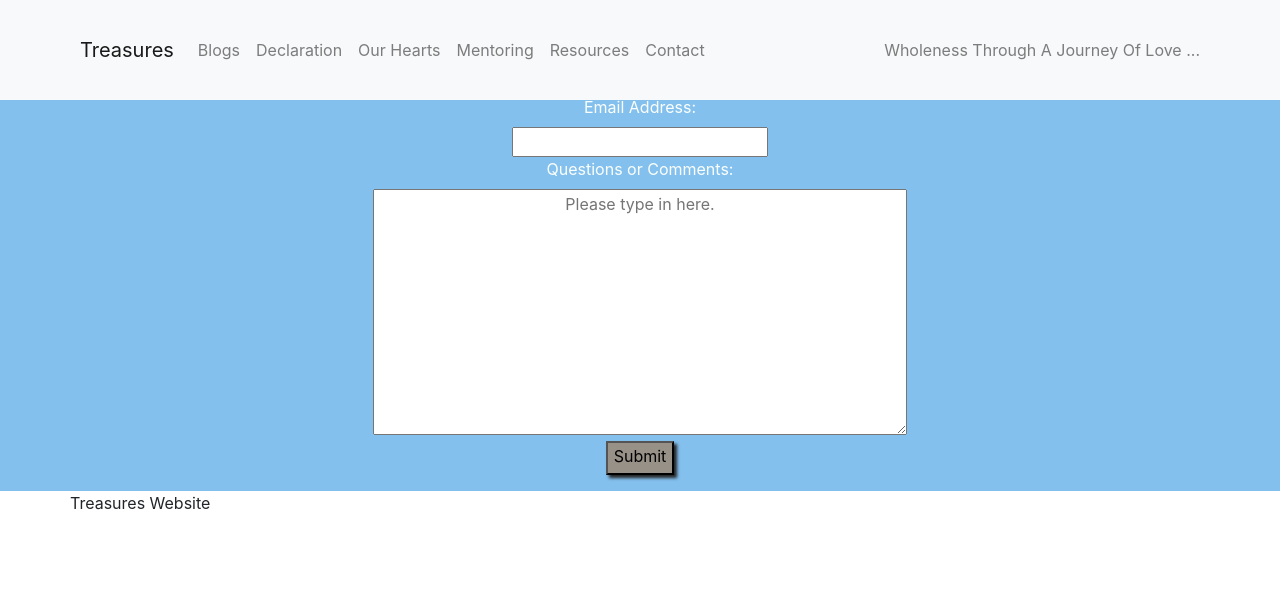
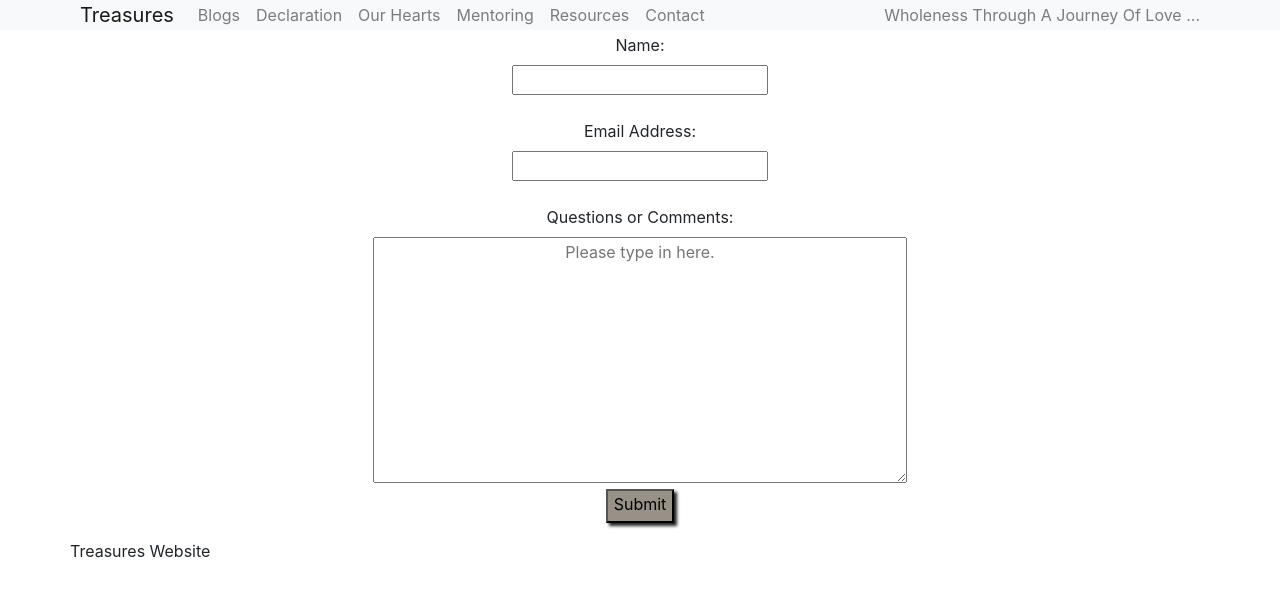
Before and after one commit to bethel-school-of-technology/treasures-web-frontend, a React (Create React App) app: page /Contact in a window 1280 px wide. Shown: the top 596 px of the page. Built offline with nearby package versions, Linux system fonts and the light colour scheme.

Commit message:
added some Axios to the contact.js folder

```diff
--- a/package.json
+++ b/package.json
@@ -2,14 +2,17 @@
   "name": "treasures",
   "version": "0.1.0",
   "private": true,
+  "proxy": "http://localhost:4000",
   "dependencies": {
     "@testing-library/jest-dom": "^5.11.6",
     "@testing-library/react": "^11.2.2",
     "@testing-library/user-event": "^12.2.2",
+    "axios": "^0.21.0",
     "react": "^17.0.1",
     "react-dom": "^17.0.1",
     "react-router-dom": "^5.2.0",
     "react-scripts": "4.0.1",
+    "save": "^2.4.0",
     "web-vitals": "^0.2.4"
   },
   "scripts": {
--- a/src/components/nav.css
+++ b/src/components/nav.css
@@ -3,7 +3,7 @@
     top: 0;
     left: 0;
     width: 100%;
-    height: 100px;
+    height: 30px;
     transition: top 0.3s;
     padding: 10px 80px;
     box-sizing: border-box;
--- a/src/index.js
+++ b/src/index.js
@@ -4,7 +4,7 @@ import './index.css';
 import App from './App';
 import Nav from './components/nav';
 import MyForm from './pages/contact/contact';
-import { BrowserRouter as Router, Route, Link } from 'react-router-dom';
+import { BrowserRouter as Router, Route } from 'react-router-dom';
 import Blogs from './pages/blogs/blogs';
 import myDeclaration from './pages/declaration/declaration';
 import ourHearts from './pages/hearts/hearts';
--- a/src/pages/contact/contact.js
+++ b/src/pages/contact/contact.js
@@ -1,19 +1,49 @@
 import React from 'react';
 import './contact.css';
+import axios from 'axios';
 
 
 class MyForm extends React.Component {
+    constructor() {
+        super()
+
+        this.state = {
+            name: '',
+            email: '',
+            message: ''
+        }
+
+        this.handleChange = this.handleChange.bind(this)
+        this.handleSubmit = this.handleSubmit.bind(this)
+    }
+
+    handleChange = e => {
+        this.setState({ [e.target.name]: e.target.value })
+    }
+
+    async handleSubmit(e) {
+        e.preventDefault()
+
+        const { name, email, message } = this.state
+
+        const form = await axios.post('/api/form', {
+            name,
+            email,
+            message
+        })
+    }
+
     render() {
         return (
-            <div class="center">
-                <form>
-                    <label>Name:</label><br />
-                    <input type="text" name="name"></input><br />
-                    <label>Email Address:</label><br />
-                    <input type="text" name="email-address"></input><br />
-                    <label>Questions or Comments:</label><br />
-                    <textarea placeholder="Please type in here." name="feedback" cols="50" rows="10"></textarea><br />
-                    <input class="submit-button" type="submit" name="send" value="Submit"></input>
+            <div>
+                <form action="/Contact" method="POST">
+                    <label for='name'>Name:</label><br />
+                    <input type="text" id="name" name="name" onChange={this.handleChange} /><br /><br />
+                    <label for='email'>Email Address:</label><br />
+                    <input type="mail" id="mail" name="email" onChange={this.handleChange} /><br /><br />
+                    <label for='message'>Questions or Comments:</label><br />
+                    <textarea placeholder="Please type in here." id="message" name="message" cols="50" rows="10" onChange={this.handleChange}></textarea><br />
+                    <input class="submit-button" type="submit" name="send" value="Submit" />
                 </form>
             </div>
         )
```
Also changed, not shown: 2 other files (tests, documents, lock files or other folders).
